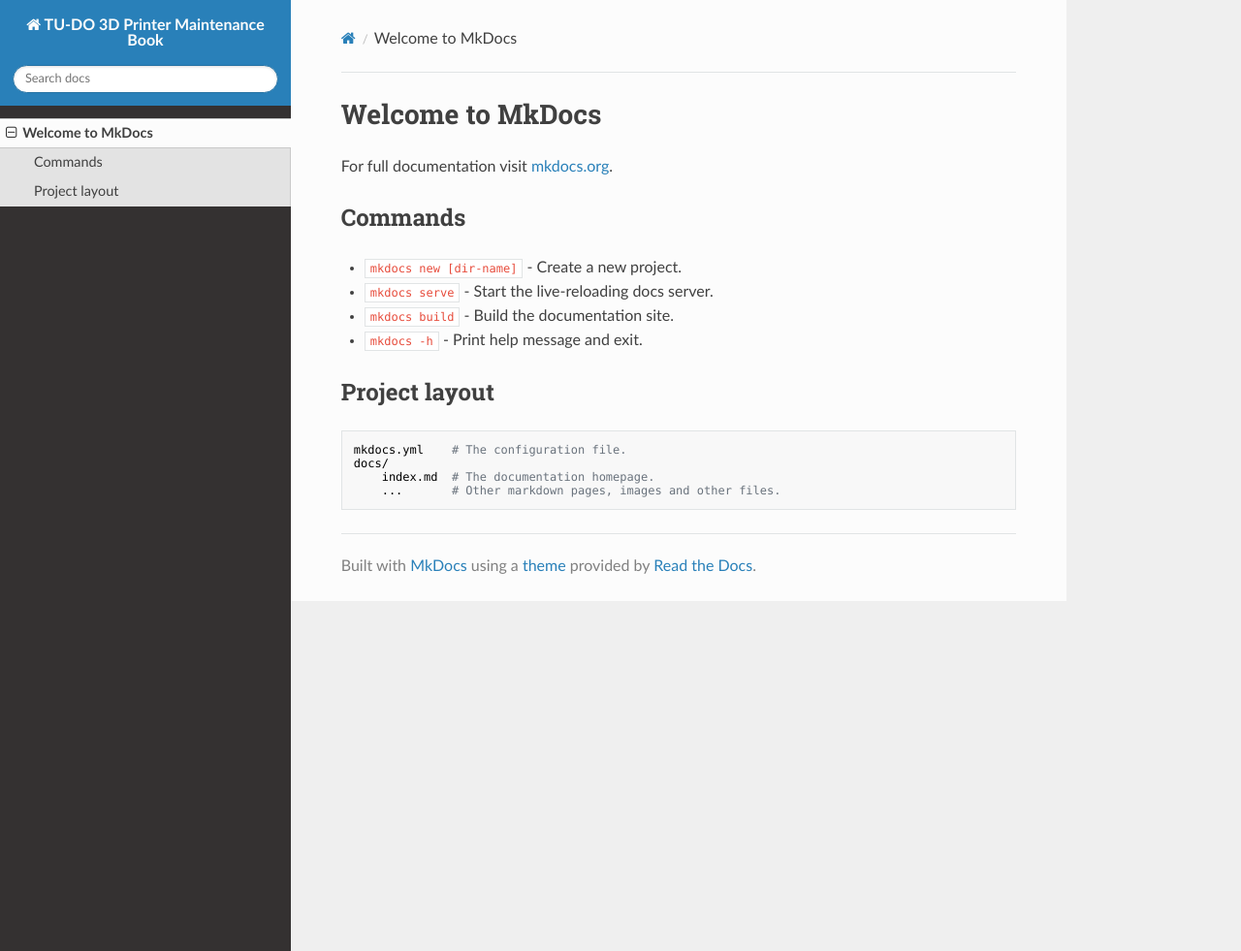
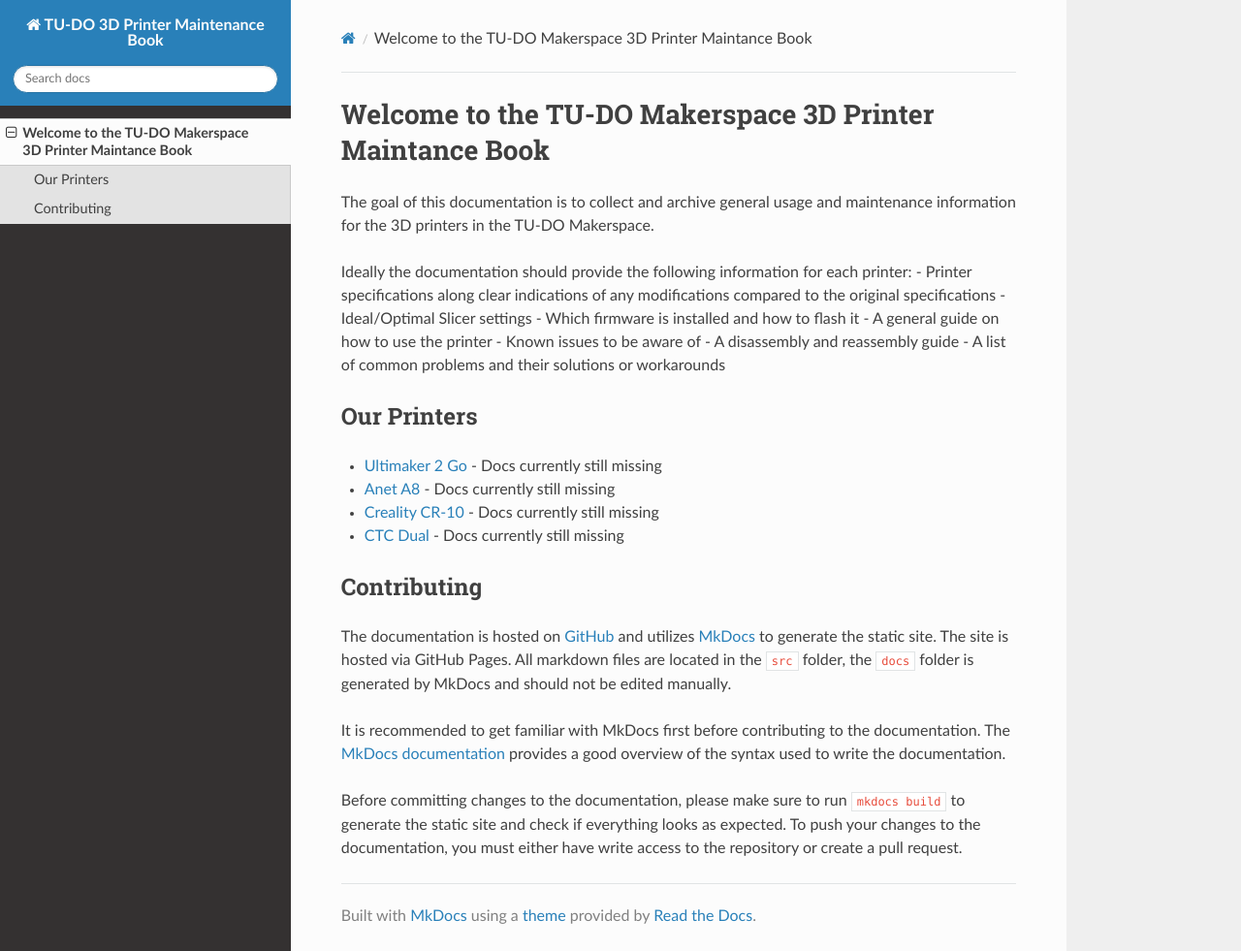
Before and after one commit to TuDo-Makerspace/TU-DO_3D-Printer-Maintenance, an MkDocs documentation site: the page built from src/index.md, in a window 1280 px wide and 981 px high. Shown: the whole window at 97% size. Built offline with MkDocs 1.6.1, drawn with Linux system fonts in a browser that asks for light colours; nearby versions of some CDN libraries.

Commit message:
Created index page
Signed-off-by: CTXz <ctx.xda@gmail.com>

```diff
--- a/docs/404.html
+++ b/docs/404.html
@@ -39,7 +39,7 @@
 
       <div class="wy-menu wy-menu-vertical" data-spy="affix" role="navigation" aria-label="main navigation">
                 <ul>
-                    <li class="toctree-l1"><a class="reference internal" href="/.">Welcome to MkDocs</a>
+                    <li class="toctree-l1"><a class="reference internal" href="/.">Welcome to the TU-DO Makerspace 3D Printer Maintance Book</a>
                     </li>
                 </ul>
       </div>
--- a/docs/search.html
+++ b/docs/search.html
@@ -39,7 +39,7 @@
 
       <div class="wy-menu wy-menu-vertical" data-spy="affix" role="navigation" aria-label="main navigation">
                 <ul>
-                    <li class="toctree-l1"><a class="reference internal" href="./.">Welcome to MkDocs</a>
+                    <li class="toctree-l1"><a class="reference internal" href="./.">Welcome to the TU-DO Makerspace 3D Printer Maintance Book</a>
                     </li>
                 </ul>
       </div>
--- a/src/index.md
+++ b/src/index.md
@@ -1,17 +1,27 @@
-# Welcome to MkDocs
+# Welcome to the TU-DO Makerspace 3D Printer Maintance Book
 
-For full documentation visit [mkdocs.org](https://www.mkdocs.org).
+The goal of this documentation is to collect and archive general usage and maintenance information for the 3D printers in the TU-DO Makerspace.
 
-## Commands
+Ideally the documentation should provide the following information for each printer:
+ - Printer specifications along clear indications of any modifications compared to the original specifications
+ - Ideal/Optimal Slicer settings
+ - Which firmware is installed and how to flash it
+ - A general guide on how to use the printer
+ - Known issues to be aware of
+ - A disassembly and reassembly guide
+ - A list of common problems and their solutions or workarounds
 
-* `mkdocs new [dir-name]` - Create a new project.
-* `mkdocs serve` - Start the live-reloading docs server.
-* `mkdocs build` - Build the documentation site.
-* `mkdocs -h` - Print help message and exit.
+## Our Printers
 
-## Project layout
+- [Ultimaker 2 Go](/ultimaker2go/) - Docs currently still missing
+- [Anet A8](/aneta8/) - Docs currently still missing
+- [Creality CR-10](/crealitycr10/) - Docs currently still missing
+- [CTC Dual](/ctcdual/) - Docs currently still missing
 
-    mkdocs.yml    # The configuration file.
-    docs/
-        index.md  # The documentation homepage.
-        ...       # Other markdown pages, images and other files.
+## Contributing
+
+The documentation is hosted on [GitHub](https://github.com/TU-DO-Makerspace/TU-DO_3D-Printer-Maintenance) and utilizes [MkDocs](https://www.mkdocs.org/) to generate the static site. The site is hosted via GitHub Pages. All markdown files are located in the `src` folder, the `docs` folder is generated by MkDocs and should not be edited manually.
+
+It is recommended to get familiar with MkDocs first before contributing to the documentation. The [MkDocs documentation](https://www.mkdocs.org/user-guide/writing-your-docs/) provides a good overview of the syntax used to write the documentation.
+
+Before committing changes to the documentation, please make sure to run `mkdocs build` to generate the static site and check if everything looks as expected. To push your changes to the documentation, you must either have write access to the repository or create a pull request.
```
Also changed, not shown: docs/index.html (+25 -19 lines), docs/search/search_index.json (+1 -1 lines), 1 other file.
